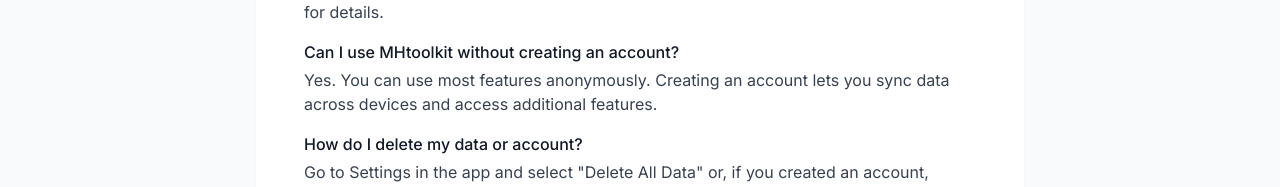
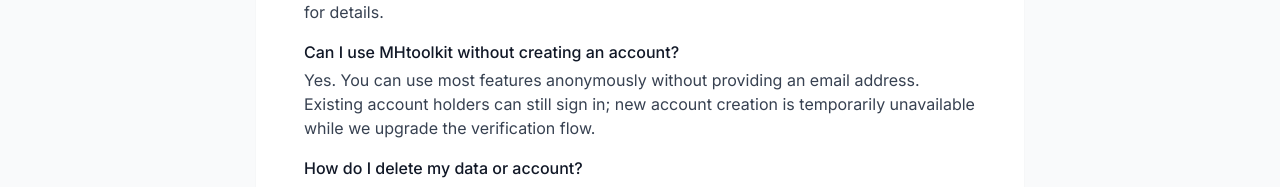
Before and after one commit to ibrolord/mental-health-project, a Next.js app: page /support in a window 1280 px wide. Shown: the part 737-924 px from the top of the page. Built offline with nearby package versions, Linux system fonts and the light colour scheme; no server answers.

Commit message:
docs: align account availability wording

```diff
--- a/app/privacy/page.tsx
+++ b/app/privacy/page.tsx
@@ -34,9 +34,9 @@
           </p>
           <ul className="list-disc list-inside text-gray-700 space-y-2 ml-2">
             <li>
-              <strong>Account information:</strong> Email address (only if you
-              choose to create an account). Anonymous sessions are supported and
-              require no personal information.
+              <strong>Account information:</strong> Email address for existing
+              account holders who sign in. New account creation is temporarily
+              unavailable. Anonymous sessions require no personal information.
             </li>
             <li>
               <strong>Mood entries:</strong> Mood ratings, notes, and timestamps
--- a/app/support/page.tsx
+++ b/app/support/page.tsx
@@ -84,8 +84,10 @@
                 Can I use MHtoolkit without creating an account?
               </h3>
               <p className="text-gray-700 mt-1">
-                Yes. You can use most features anonymously. Creating an account
-                lets you sync data across devices and access additional features.
+                Yes. You can use most features anonymously without providing an
+                email address. Existing account holders can still sign in; new
+                account creation is temporarily unavailable while we upgrade the
+                verification flow.
               </p>
             </div>
 
```
